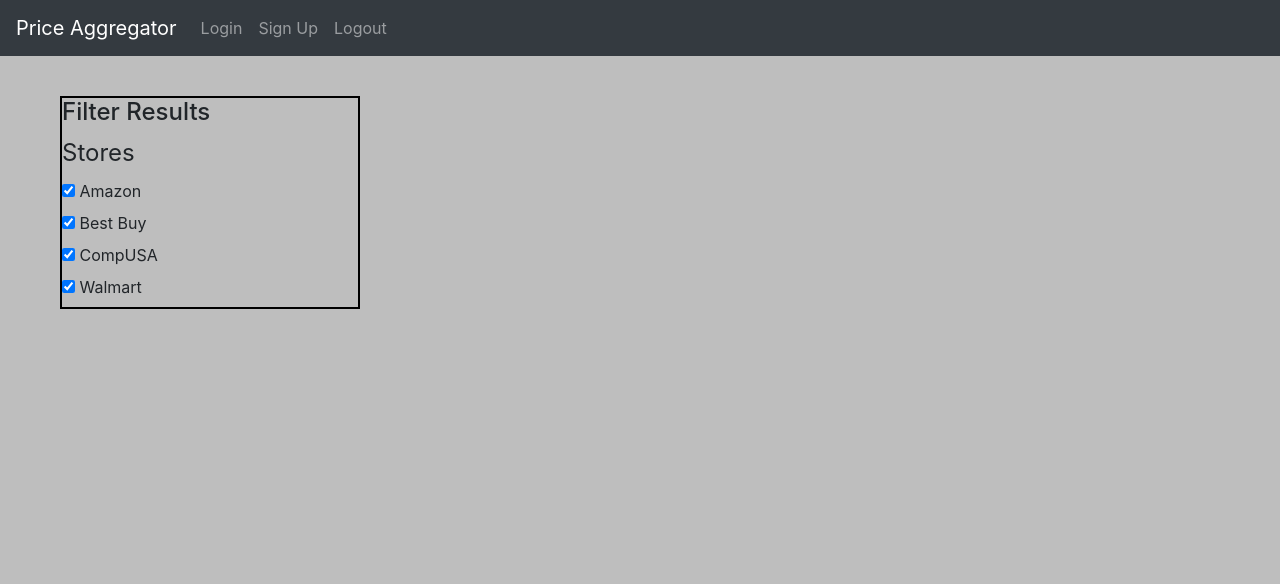
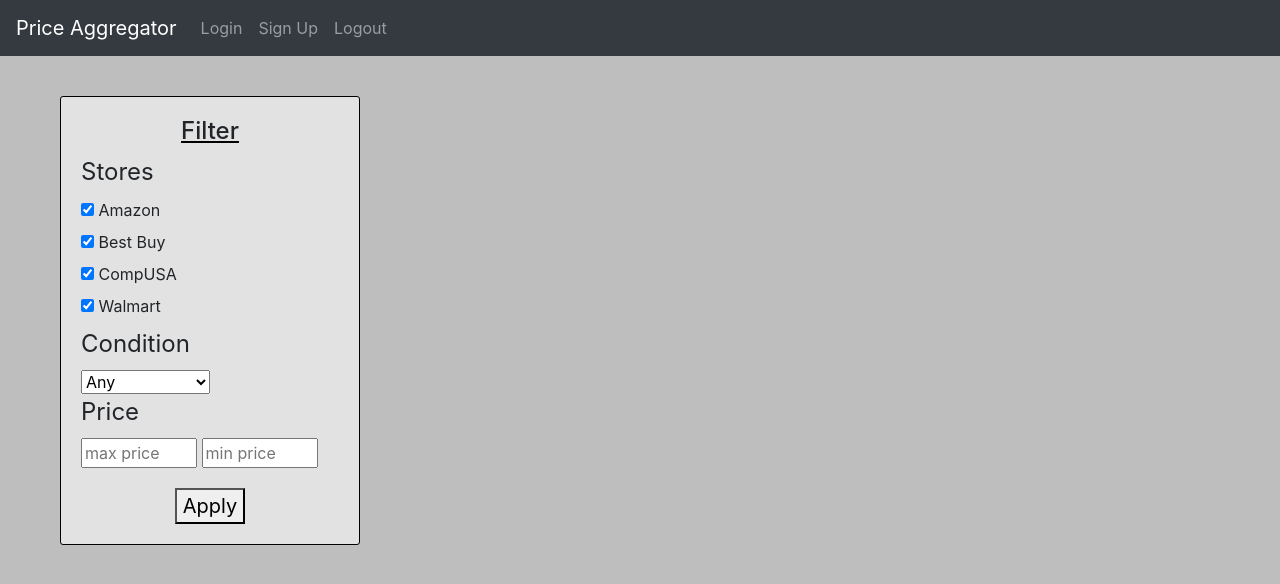
Before and after one commit to ecedmondson/price_aggregator, a Python web app: template templates/listings.html in a window 1280 px wide. Shown: the top 584 px of the page. Run offline with Jinja, Linux system fonts and the light colour scheme; the template is opened without the code that fills it, so the values that code supplies are empty; some libraries are stand-ins or nearby versions.

Commit message:
updated filter box. Still need to fix placement from absolute

```diff
--- a/static/style.css
+++ b/static/style.css
@@ -80,9 +80,40 @@ body {
 }
 
 .filter-container {
-    border: solid black 2px;
+    border: solid black 1px;
+    border-radius: 3px;
+    background-color: rgb(226, 226, 226);
     margin: 40px;
     width: 300px;
     position: absolute;
     left: 20px;
+    padding: 20px;
 }
+
+.filter-title {
+    text-align: center;
+    text-decoration: black underline;
+}
+
+.filter-submit {
+    text-align: center;
+    font-size: 20px;
+    margin-top: 20px;
+    margin-left: auto;
+    margin-right: auto;
+    width: 80%;
+    border: none;
+    border-radius: 4px;
+}
+
+#filter-submit-button {
+    display: inline-block;
+}
+
+#filter-condition {
+    width: 50%;
+}
+
+#max-price, #min-price {
+    width: 45%;
+}
--- a/templates/listings.html
+++ b/templates/listings.html
@@ -6,7 +6,7 @@
 
         <div class="filter-container">
 
-            <h4 class="filter-title">Filter Results</h4>
+            <h4 class="filter-title">Filter</h4>
 
             <div class="fitler-input-container">
                 <fieldset id="filter-stores" class="filter-fieldset">
@@ -28,6 +28,33 @@
                         <label for="filter-store-walmart">Walmart</label>
                     </div>
                 </fieldset>
+            </div>
+
+            <div class="filter-input-container">
+                <fieldset class="filter-fieldset">
+                    <legend>Condition</legend>
+                    <div class="filter-input-element">
+                        <select name="filter-condition" id="filter-condition" class="filter-input">
+                            <option selected value="">Any</option>
+                            <option>New</option>
+                            <option>Used</option>
+                        </select>
+                    </div>
+                </fieldset>
+            </div>
+
+            <div class="filter-input-container">
+                <fieldset class="filter-fieldset">
+                    <legend>Price</legend>
+                    <div class="filter-input-element">
+                        <input type="text" id="max-price" placeholder="max price">
+                        <input type="text" id="min-price" placeholder="min price">
+                    </div>
+                </fieldset>
+            </div>
+
+            <div class="filter-submit">
+                <button id="filter-submit-button">Apply</button>
             </div>
         </div>
 
@@ -62,11 +89,3 @@
     </div>
 
 {% endblock content %}
-
-<p>{{item.name}}</p>
-<p>{{item.source}}</p>
-<p>{{item.price}}</p>
-<p>{{item.photo}}</p>
-<p>{{item.instock}}</p>
-<p>{{item.new}}</p>
-<p>{{item.price_check}}</p>
```
